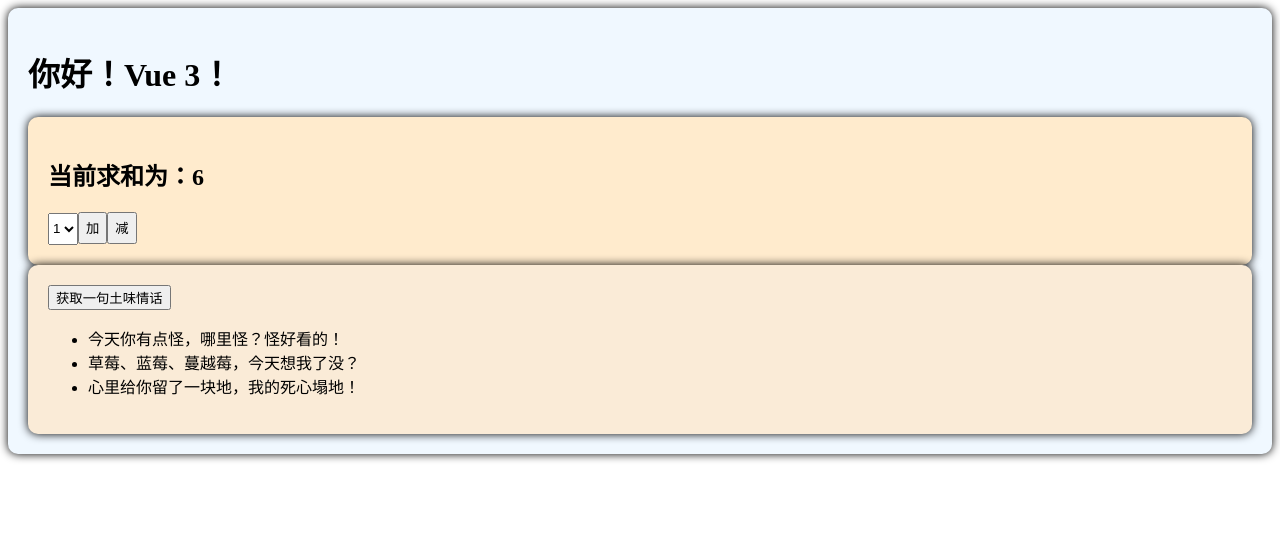
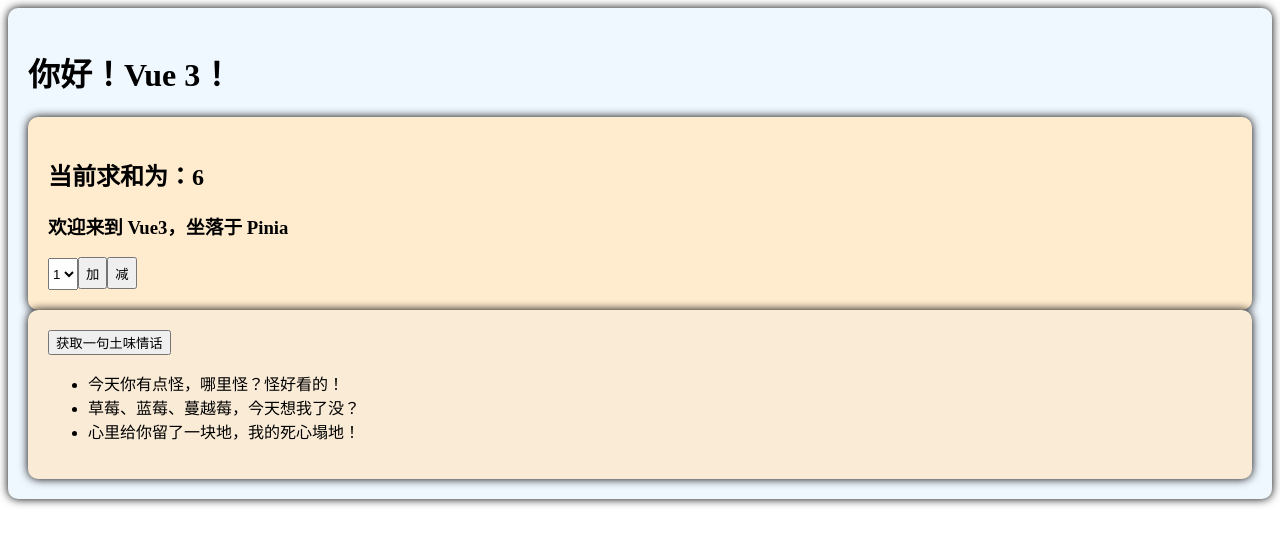
Before and after one commit to Shuery-Shuai/Hello_Vue3, a Vue app: page /home in a window 1280 px wide. Shown: the top 544 px of the page. Built offline with nearby package versions, Linux system fonts and the light colour scheme.

Commit message:
修改数据。

```diff
--- a/src/components/Pina/Counter.vue
+++ b/src/components/Pina/Counter.vue
@@ -1,6 +1,9 @@
 <template>
   <div class="counter">
     <h2>当前求和为：{{ counterStore.sum }}</h2>
+    <h3>
+      欢迎来到 {{ counterStore.school }}，坐落于 {{ counterStore.address }}
+    </h3>
     <select v-model.number="n">
       <option value="1">1</option>
       <option value="2">2</option>
@@ -22,8 +25,21 @@
 
 let n = ref(1); // 用户选择的数字
 
-function add() {}
-function minus() {}
+function add() {
+  // // 第一种修改方式
+  // counterStore.sum += n.value;
+  // // 第二种修改方式
+  // counterStore.$patch({
+  //   sum: 666,
+  //   school: "Web",
+  //   address: "Browser",
+  // });
+  // 第三种修改方法
+  counterStore.increment(n.value);
+}
+function minus() {
+  counterStore.sum -= n.value;
+}
 </script>
 
 <style scoped>
--- a/src/store/counter.ts
+++ b/src/store/counter.ts
@@ -1,10 +1,19 @@
 import { defineStore } from "pinia";
 
 export const useCounterStore = defineStore("counter", {
+  // actions 里放置一个个方法，用于响应组件中的“动作”
+  actions: {
+    increment(value) {
+      // 修改数据
+      this.sum += value;
+    },
+  },
   // 真正存储数据的地方
   state() {
     return {
       sum: 6,
+      school: "Vue3",
+      address: "Pinia",
     };
   },
 });
```
